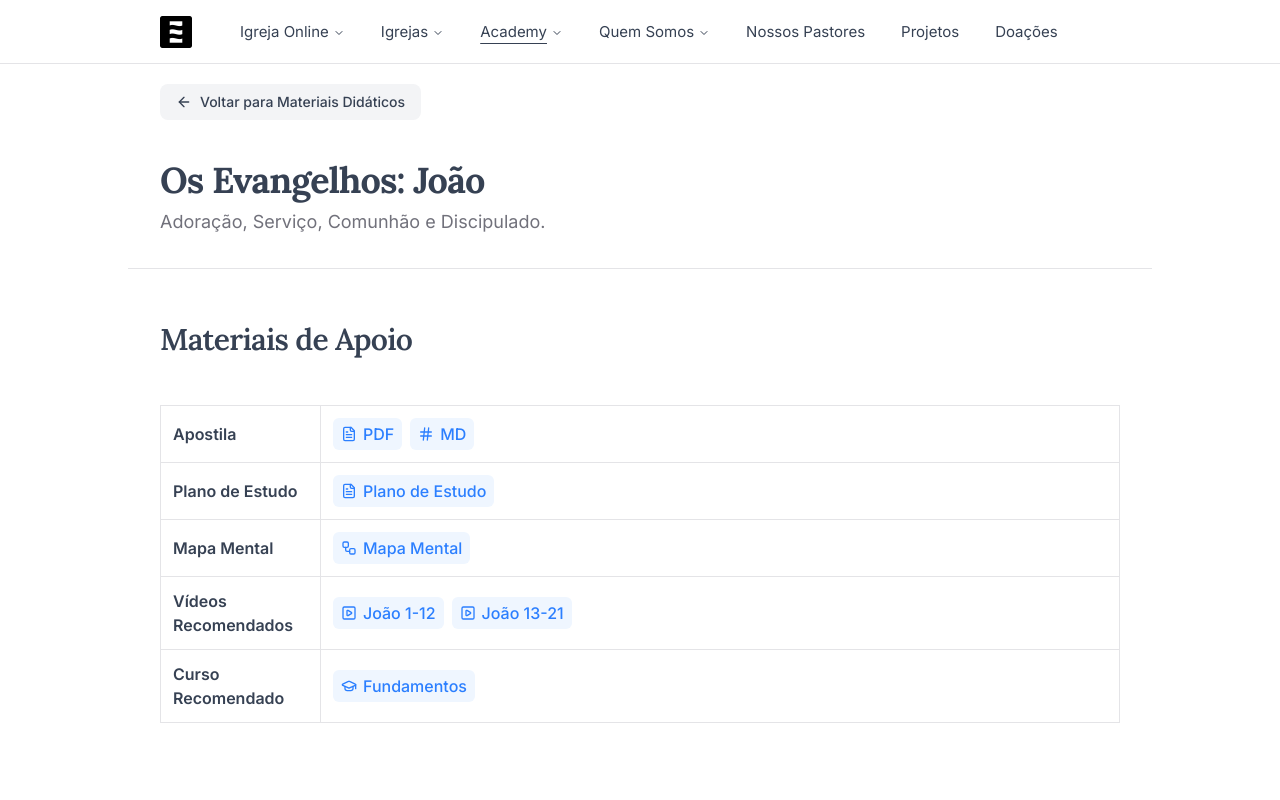
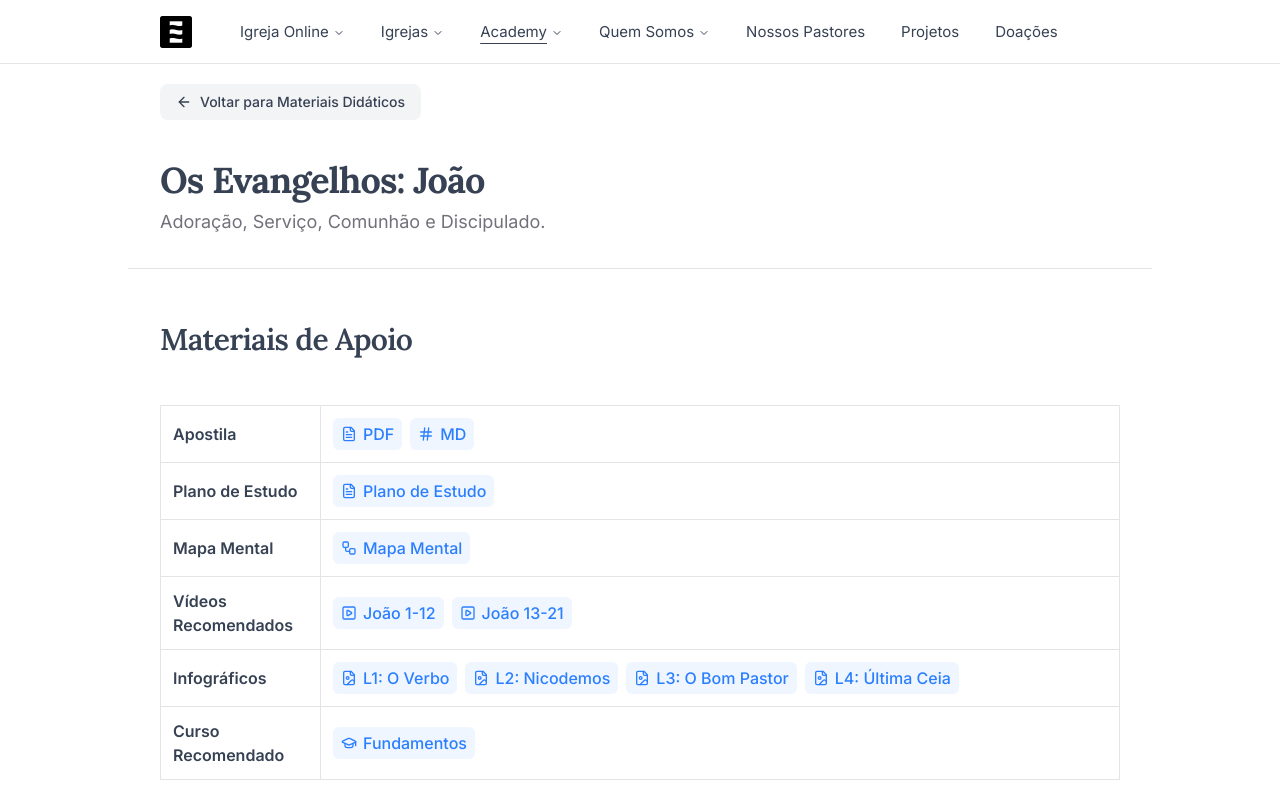
Before and after one commit to oceanodg/ocn-institucional-v4, a Next.js app: page /oceano-academy/materiais-didaticos/joao in a window 1280 px wide. Shown: the top 800 px of the page. Built offline with nearby package versions, Linux system fonts and the light colour scheme.

Commit message:
feat: add infographic links to CursoJoao and CursoLucas pages for enhanced educational resources

```diff
--- a/app/(site)/oceano-academy/materiais-didaticos/joao/page.tsx
+++ b/app/(site)/oceano-academy/materiais-didaticos/joao/page.tsx
@@ -1,4 +1,5 @@
 import {
+  FileImage,
   FileText,
   GraduationCap,
   Hash,
@@ -98,6 +99,31 @@ export default function CursoJoao() {
                   <LinkSmall href="https://www.youtube.com/watch?v=bKIiCTvr8CA">
                     <SquarePlay className="size-4" />
                     João 13-21
+                  </LinkSmall>
+                </TableCellLinksContainer>
+              </TableCell>
+            </TableRow>
+            <TableRow className="hover:bg-transparent">
+              <TableCell className="border font-semibold">
+                Infográficos
+              </TableCell>
+              <TableCell>
+                <TableCellLinksContainer>
+                  <LinkSmall href="https://drive.google.com/file/d/10p6DXURMIe8Wp6aHWsjRsGLMnQnlMqEe/view?usp=sharing">
+                    <FileImage className="size-4" />
+                    L1: O Verbo
+                  </LinkSmall>
+                  <LinkSmall href="https://drive.google.com/file/d/190Z6ipThW0zty2zpG4xWD7tLlYjB_dSI/view?usp=sharing">
+                    <FileImage className="size-4" />
+                    L2: Nicodemos
+                  </LinkSmall>
+                  <LinkSmall href="https://drive.google.com/file/d/1x684INnqI93B0a0XrIJm9Z5fk3FdrnVT/view?usp=sharing">
+                    <FileImage className="size-4" />
+                    L3: O Bom Pastor
+                  </LinkSmall>
+                  <LinkSmall href="https://drive.google.com/file/d/13f4p8Cvu9cNF5CEdGt7PhsImh7jnfe42/view?usp=sharing">
+                    <FileImage className="size-4" />
+                    L4: Última Ceia
                   </LinkSmall>
                 </TableCellLinksContainer>
               </TableCell>
--- a/app/(site)/oceano-academy/materiais-didaticos/lucas/page.tsx
+++ b/app/(site)/oceano-academy/materiais-didaticos/lucas/page.tsx
@@ -1,4 +1,5 @@
 import {
+  FileImage,
   FileText,
   GraduationCap,
   Hash,
@@ -127,6 +128,31 @@ export default function CursoLucas() {
             </TableRow>
             <TableRow className="hover:bg-transparent">
               <TableCell className="border font-semibold">
+                Infográficos
+              </TableCell>
+              <TableCell>
+                <TableCellLinksContainer>
+                  <LinkSmall href="https://drive.google.com/file/d/1ZJvHtZvTbSZ4NXD3LIFsPa8OzjfYSeXk/view?usp=sharing">
+                    <FileImage className="size-4" />
+                    L1: O Evangelho
+                  </LinkSmall>
+                  <LinkSmall href="https://drive.google.com/file/d/1yDibPxReMX1QxbsNEWE2g8dcbEp2hziP/view?usp=sharing">
+                    <FileImage className="size-4" />
+                    L2: A Promessa
+                  </LinkSmall>
+                  <LinkSmall href="https://drive.google.com/file/d/1HEOuQZyRfGsADfmdPdJ8RyxcegmJFkIw/view?usp=sharing">
+                    <FileImage className="size-4" />
+                    L3: O Ministério
+                  </LinkSmall>
+                  <LinkSmall href="https://drive.google.com/file/d/1tCZMoim4dtX1f45s-GWIb5YWCjrpQnNk/view?usp=drive_link">
+                    <FileImage className="size-4" />
+                    L4: Ressurreição
+                  </LinkSmall>
+                </TableCellLinksContainer>
+              </TableCell>
+            </TableRow>
+            <TableRow className="hover:bg-transparent">
+              <TableCell className="border font-semibold">
                 Curso Recomendado
               </TableCell>
               <TableCell>
```
